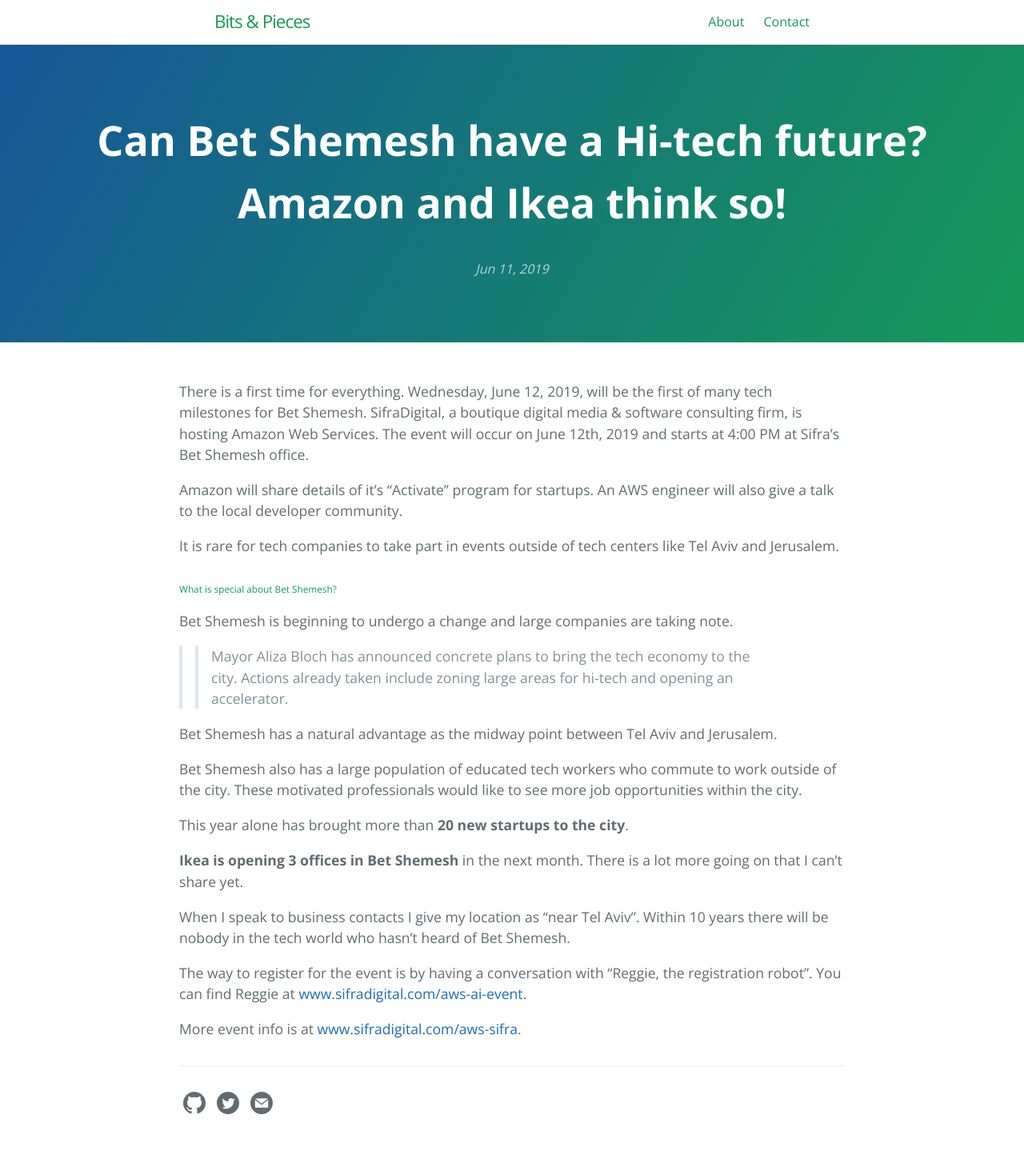
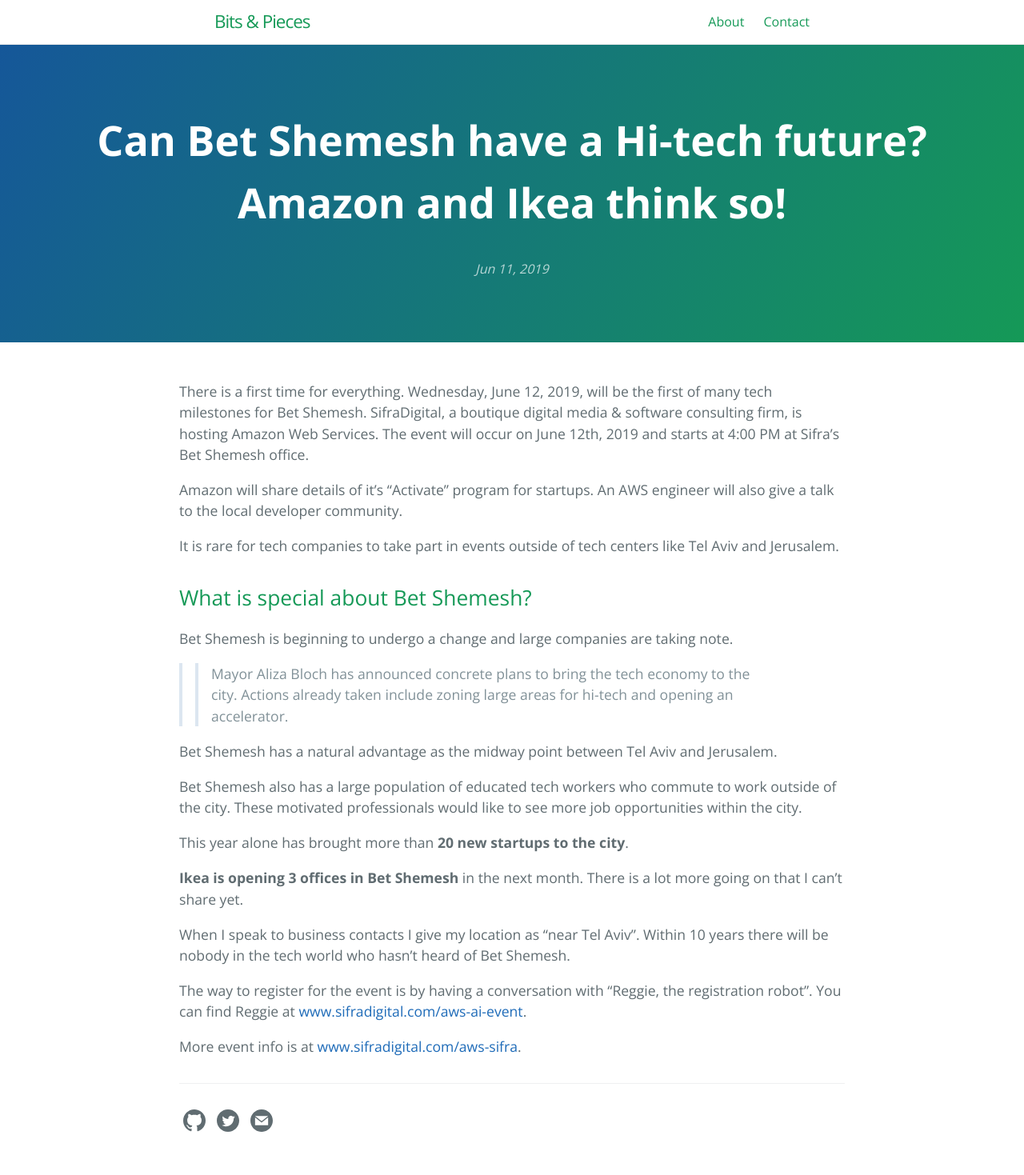
Before and after one commit to YitziG/blog, a Jekyll site: the page built from _posts/2019-06-11-aws-bet-shemesh.markdown, in a window 1280 px wide. Shown: the whole page at 80% size. Built offline with Jekyll 4.4.1, drawn with Linux system fonts in a browser that asks for light colours; before the commit the page ends 1447 px from its top, so only the background shows below that.

Commit message:
update paths

```diff
--- a/_posts/2019-06-11-aws-bet-shemesh.markdown
+++ b/_posts/2019-06-11-aws-bet-shemesh.markdown
@@ -10,7 +10,7 @@ Amazon will share details of it's "Activate" program for startups. An AWS engine
 
 It is rare for tech companies to take part in events outside of tech centers like Tel Aviv and Jerusalem.
 
-###### What is special about Bet Shemesh?
+## What is special about Bet Shemesh?
 
 Bet Shemesh is beginning to undergo a change and large companies are taking note.
 
```
